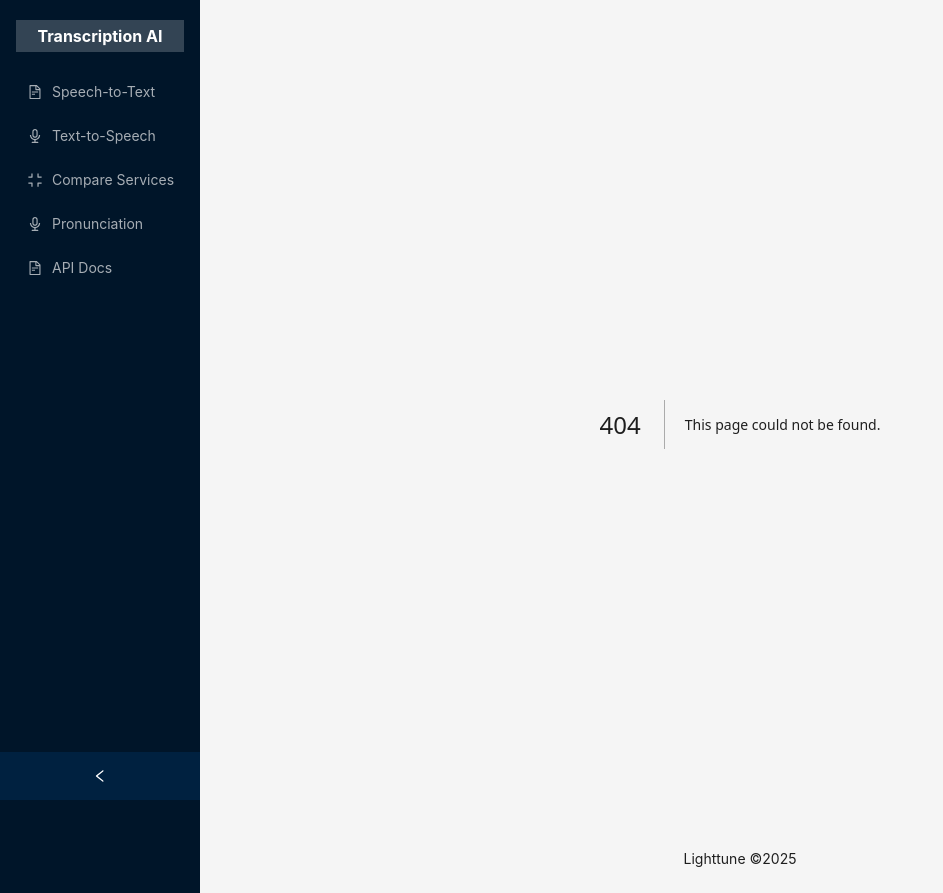
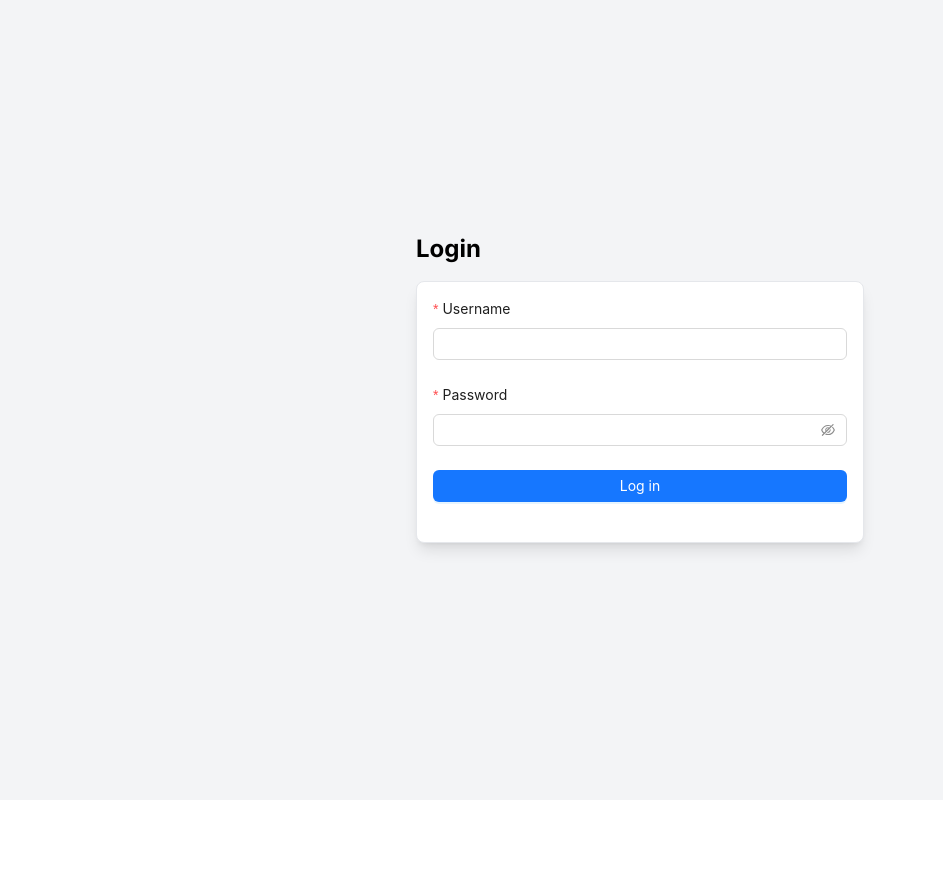
Before and after one commit to mfang0126/all-in-one, a Next.js app: page /login in a window 1280 px wide. Before the commit this address had no page. Shown: the whole page, without its empty margins (0-943 px from the left). After the commit the page ends 800 px from the top, so only its background shows below. Built offline with nearby package versions, Linux system fonts and the light colour scheme; sample sign-in values are in the browser's storage.

Commit message:
add permission

```diff
--- a/src/app/layout.tsx
+++ b/src/app/layout.tsx
@@ -1,6 +1,6 @@
 'use client';
 
-import { AudioOutlined, CompressOutlined, FileTextOutlined } from '@ant-design/icons';
+import { AudioOutlined, CompressOutlined, FileTextOutlined, LogoutOutlined } from '@ant-design/icons';
 import { Layout, Menu } from 'antd';
 import 'antd/dist/reset.css';
 import { Inter } from 'next/font/google';
@@ -8,13 +8,32 @@ import Link from 'next/link';
 import { usePathname } from 'next/navigation';
 import './globals.css';
 import { AntdProvider } from './providers';
-import { useState } from 'react';
+import { useState, useEffect } from 'react';
+import { useAuth } from '@/hooks/useAuth';
 
 const { Content, Footer, Sider } = Layout;
 
 const inter = Inter({ subsets: ['latin'] });
 
-const items = [
+const getMenuItems = (userType: string | null) => {
+  // API users only see the API docs
+  if (userType === 'api') {
+    return [
+      {
+        key: '/pronunciation',
+        icon: <AudioOutlined />,
+        label: <Link href='/pronunciation'>Pronunciation</Link>
+      },
+      {
+        key: '/docs/pronunciation',
+        icon: <FileTextOutlined />,
+        label: <Link href='/docs/pronunciation'>API Docs</Link>
+      }
+    ];
+  }
+
+  // Admin users see all items
+  return [
     {
       key: '/',
       icon: <FileTextOutlined />,
@@ -41,10 +60,29 @@ const items = [
       label: <Link href='/docs/pronunciation'>API Docs</Link>
     }
   ];
+};
 
 export default function RootLayout({ children }: { children: React.ReactNode }) {
   const pathname = usePathname();
   const [collapsed, setCollapsed] = useState(false);
+  const { logout } = useAuth();
+  const [userType, setUserType] = useState<string | null>(null);
+
+  useEffect(() => {
+    const storedUserType = localStorage.getItem('userType');
+    setUserType(storedUserType);
+  }, []);
+
+  // Don't show the layout on the login page
+  if (pathname === '/login') {
+    return (
+      <html lang='en'>
+        <body className={inter.className}>
+          <AntdProvider>{children}</AntdProvider>
+        </body>
+      </html>
+    );
+  }
 
   return (
     <html lang='en'>
@@ -68,7 +106,16 @@ export default function RootLayout({ children }: { children: React.ReactNode })
                 theme='dark'
                 mode='inline'
                 selectedKeys={[pathname]}
-                items={items}
+                items={[
+                  ...getMenuItems(userType),
+                  {
+                    key: 'logout',
+                    icon: <LogoutOutlined />,
+                    label: 'Logout',
+                    onClick: logout,
+                    className: 'mt-auto'
+                  }
+                ]}
               />
             </Sider>
             <Layout>
--- /dev/null
+++ b/src/app/login/page.tsx
@@ -0,0 +1,118 @@
+'use client';
+
+import { useState } from 'react';
+import { Form, Input, Button, message } from 'antd';
+import { useRouter } from 'next/navigation';
+import { ContentBox } from '@/components/ContentBox';
+
+interface LoginForm {
+  username: string;
+  password: string;
+}
+
+// Hardcoded credentials with user types
+const VALID_CREDENTIALS = {
+  admin: {
+    username: 'adminuser',
+    password: 'admin2025',
+    type: 'admin'
+  },
+  api: {
+    username: 'apiuser',
+    password: 'api2025',
+    type: 'api'
+  }
+};
+
+const setCookie = (name: string, value: string, days: number) => {
+  const expires = new Date();
+  expires.setTime(expires.getTime() + days * 24 * 60 * 60 * 1000);
+  document.cookie = `${name}=${value};path=/;expires=${expires.toUTCString()}`;
+};
+
+export default function LoginPage() {
+  const router = useRouter();
+  const [loading, setLoading] = useState(false);
+  const [messageApi, contextHolder] = message.useMessage();
+
+  const handleSubmit = async (values: LoginForm) => {
+    setLoading(true);
+
+    // Simulate API call delay
+    await new Promise((resolve) => setTimeout(resolve, 1000));
+
+    const adminUser = VALID_CREDENTIALS.admin;
+    const apiUser = VALID_CREDENTIALS.api;
+
+    let userType = null;
+
+    if (values.username === adminUser.username && values.password === adminUser.password) {
+      userType = 'admin';
+    } else if (values.username === apiUser.username && values.password === apiUser.password) {
+      userType = 'api';
+    }
+
+    if (userType) {
+      messageApi.success('Login successful.');
+      // Store login state and user type in both localStorage and cookies
+      localStorage.setItem('isLoggedIn', 'true');
+      localStorage.setItem('userType', userType);
+      setCookie('isLoggedIn', 'true', 7); // Cookie expires in 7 days
+      setCookie('userType', userType, 7);
+
+      // Redirect based on user type
+      if (userType === 'api') {
+        router.push('/docs/pronunciation');
+      } else {
+        router.push('/');
+      }
+    } else {
+      messageApi.error('Invalid username or password!');
+    }
+
+    setLoading(false);
+  };
+
+  return (
+    <div className='min-h-screen flex items-center justify-center bg-gray-100'>
+      {contextHolder}
+      <div className='w-full max-w-md'>
+        <ContentBox title='Login'>
+          <Form
+            name='login'
+            layout='vertical'
+            onFinish={handleSubmit}
+            autoComplete='off'
+          >
+            <Form.Item
+              label='Username'
+              name='username'
+              rules={[{ required: true, message: 'Please input your username!' }]}
+            >
+              <Input />
+            </Form.Item>
+
+            <Form.Item
+              label='Password'
+              name='password'
+              rules={[{ required: true, message: 'Please input your password!' }]}
+            >
+              <Input.Password />
+            </Form.Item>
+
+            <Form.Item>
+              <Button
+                type='primary'
+                htmlType='submit'
+                loading={loading}
+                block
+              >
+                Log in
+              </Button>
+            </Form.Item>
+          </Form>
+        </ContentBox>
+      </div>
+    </div>
+  );
+}
--- a/src/components/PronunciationResults.tsx
+++ b/src/components/PronunciationResults.tsx
@@ -4,7 +4,6 @@ import { TypingResult } from '@/types/score';
 import { Typography } from 'antd';
 import { DetailedScoreAnalysis } from './DetailedScoreAnalysis';
 import { PronunciationResultItem } from './PronunciationResultItem';
-import { ContentTitle } from './ContentBox';
 
 const { Text } = Typography;
 
--- /dev/null
+++ b/src/hooks/useAuth.ts
@@ -0,0 +1,21 @@
+import { useEffect } from 'react';
+import { useRouter } from 'next/navigation';
+
+export function useAuth() {
+  const router = useRouter();
+
+  useEffect(() => {
+    const isLoggedIn = localStorage.getItem('isLoggedIn') === 'true';
+    if (!isLoggedIn) {
+      router.push('/login');
+    }
+  }, [router]);
+
+  const logout = () => {
+    localStorage.removeItem('isLoggedIn');
+    document.cookie = 'isLoggedIn=; path=/; expires=Thu, 01 Jan 1970 00:00:01 GMT';
+    router.push('/login');
+  };
+
+  return { logout };
+}
```
Also changed, not shown: src/middleware.ts (added, +37 -0 lines). Lines whose indentation alone changed are shown as unchanged.
